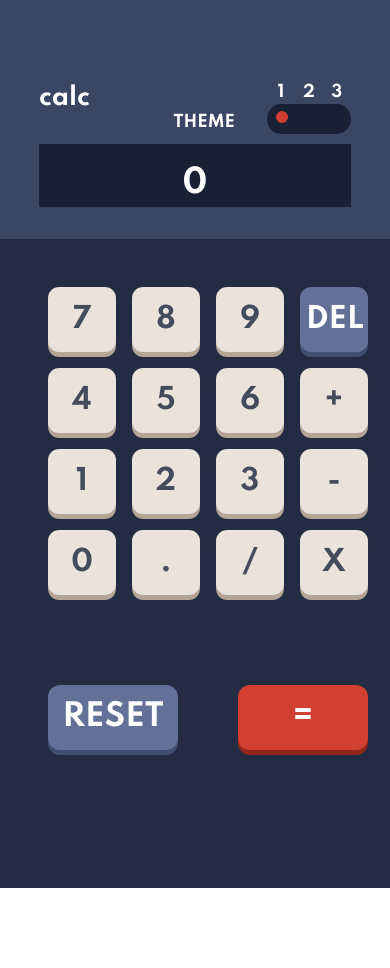
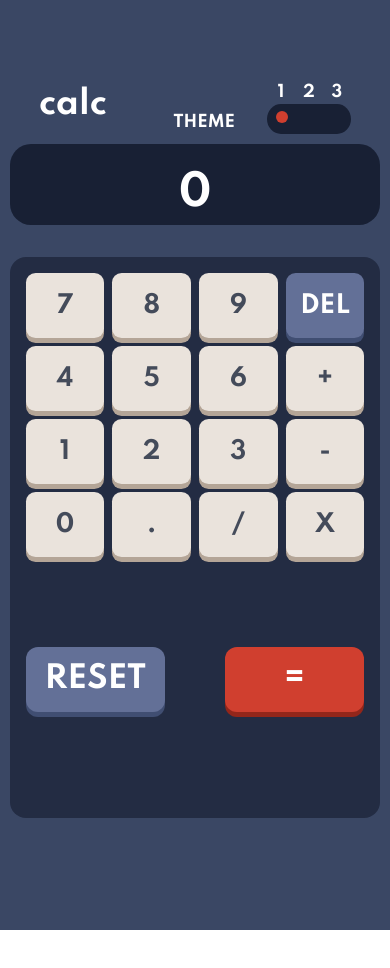
Before and after one commit to YevgeniyMakkaveev/redux-calc, a React (Create React App) app: page / in a window 390 px wide. Shown: the top 968 px of the page. After the commit the page ends 930 px from the top, so only its background shows below. Built offline with nearby package versions, Linux system fonts and the light colour scheme.

Commit message:
mobile fixes

```diff
--- a/src/components/app/App.js
+++ b/src/components/app/App.js
@@ -29,7 +29,7 @@ function App() {
       <div className="app__wrap">
         <div className="head">
           <div className="head__label">
-            <h2 className="label__text">calc</h2>
+            <h2 className="label__text big__label">calc</h2>
           </div>
           <div className="theme__control">
             <h4 className="label__text text__theme">THEME</h4>
--- a/src/components/app/App.scss
+++ b/src/components/app/App.scss
@@ -9,7 +9,7 @@ body {
 .app {
   text-align: center;
   width: 100%;
-  height: 100vh;
+  height: 100%;
 
   .app__wrap {
     margin: 0 auto;
@@ -27,6 +27,9 @@ body {
     justify-content: space-between;
     margin-bottom: 10px;
   }
+   .big__label {
+     font-size: 32px;
+   }
   .theme__control {
     display: flex;
   }
@@ -38,6 +41,7 @@ body {
     align-self: flex-end;
     padding-right: 2em;
   }
+
   .theme__wrap {
     display: flex;
     flex-direction: column;
--- a/src/components/buttons/Buttons.scss
+++ b/src/components/buttons/Buttons.scss
@@ -1,18 +1,19 @@
-.btn__keyboard{
+.btn__keyboard {
   margin: 2em auto;
- padding: 3em;
- width: 100%;
+  padding: 1em;
+  width: 95%;
   max-width: 900px;
   display: grid;
+  border-radius: 1em;
   .keyboard__group {
     display: grid;
     grid-template-columns: repeat(4, 1fr);
- gap: 1em;
+    gap: 0.5em;
 
-button{
- font-size: 28px;
+    button {
+      font-size: 24px;
     }
-.btn{
+    .btn {
       min-width: 65px;
       max-width: 150px;
       width: 100%;
@@ -20,7 +21,6 @@ height: 65px;
       border: 0;
       border-radius: 0.4em;
     }
-
   }
   .nest__big {
     width: 100%;
@@ -37,6 +37,17 @@ border-radius: 0.4em;
       border: 0;
       border-radius: 0.4em;
     }
+  }
+}
+@media screen and (min-width: 800px){
+.btn__keyboard{
+ padding: 3em;
+}
+.keyboard__group{
+  gap: 1em;
+}
+ button {
+  font-size: 32px !important;
+ }
 
 }
-}
--- a/src/components/display/Display.scss
+++ b/src/components/display/Display.scss
@@ -1,10 +1,12 @@
 .calc__display{
  margin: 0 auto;
- width: 80%;
-font-size: 32px;
+ width: 95%;
+ max-width: 900px;
+font-size: 42px;
+border-radius: 0.5em;
 .small__display{
  font-size: 10px;
  width: auto;
- min-height: 15px;
+ min-height: 18px;
 }
 }
```
Also changed, not shown: public/index.html (+5 -16 lines), public/favicon-32x32.png (renamed from src/images/favicon-32x32.png). Lines whose indentation alone changed are shown as unchanged.
